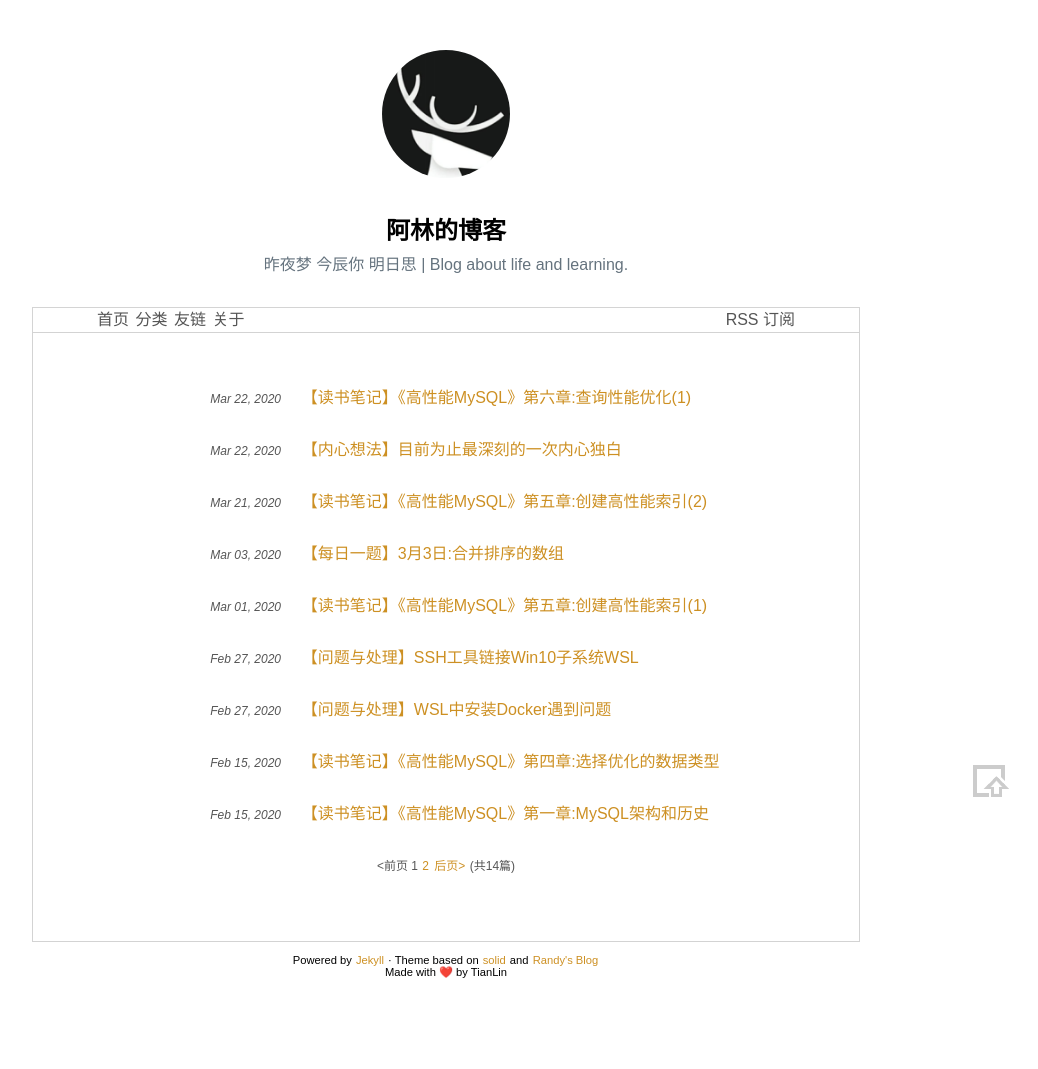
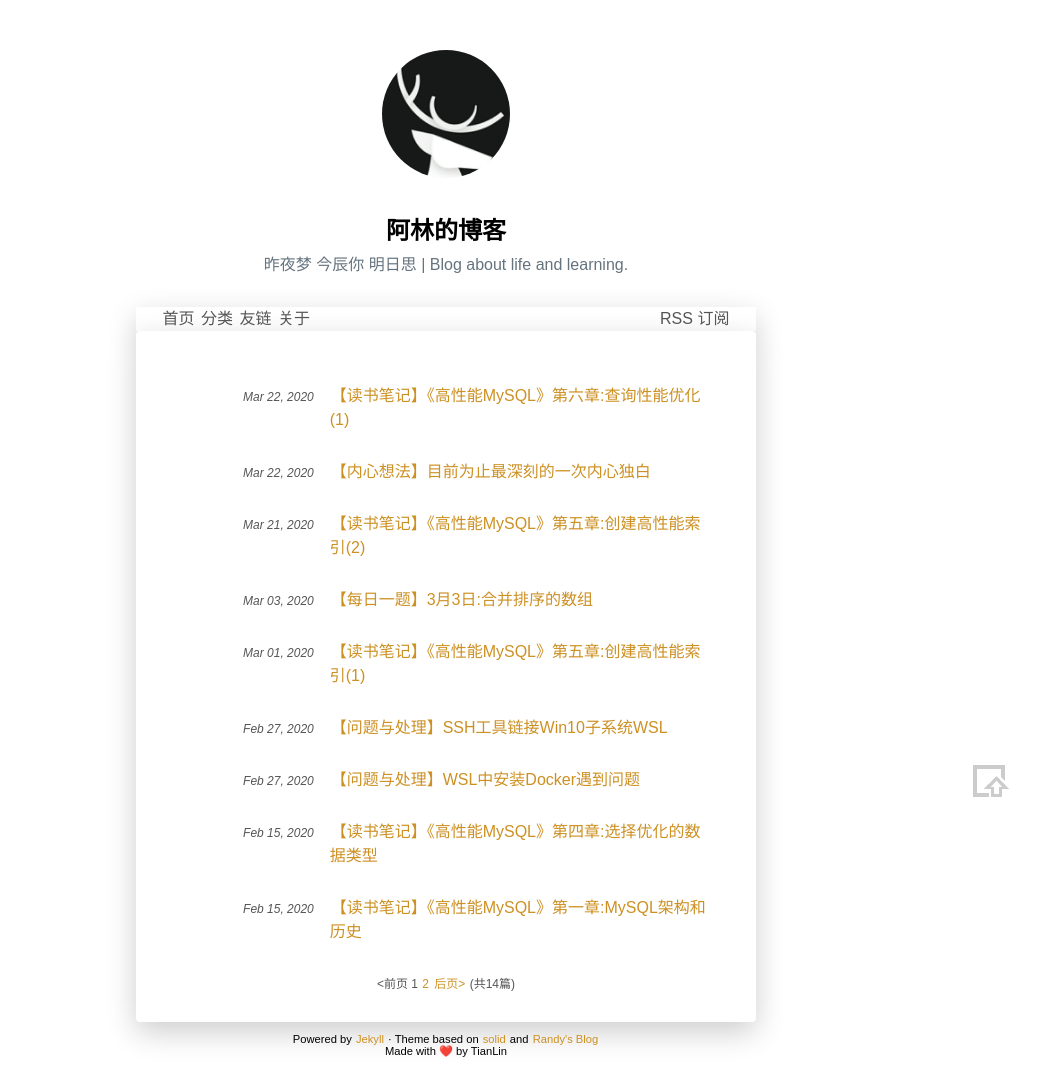
Before and after one commit to TroyLin0218/TroyLin0218.github.io, a Jekyll site: the page built from index.html, in a window 1280 px wide. Shown: the whole page, without its empty margins (194-1232 px from the left). Built offline with Jekyll 4.4.1, drawn with Linux system fonts in a browser that asks for light colours; the list of posts is cut into pages by our own code; comment, search, counter and statistics services are not loaded; before the commit the page ends 990 px from its top, so only the background shows below that.

Commit message:
更新页面样式
更新页面样式

```diff
--- a/css/default.css
+++ b/css/default.css
@@ -8,10 +8,12 @@ body {
 
 div.main {
     margin: auto;
-  padding: 2% 5% 5% 5%;
-  width: 700px;
+    padding: 2%;
+    width: 45%;
     line-height: 150%;
-  border: 1px solid LightGrey;
+    border-radius: 4px;
+    box-shadow: 0 10px 30px rgba(0,0,0,0.2);
+    background-color: #fff;
 }
 
 H1, H2, H3, H4 {
@@ -137,15 +139,14 @@ div.nav a:hover {
 }
 
 div.nav {
-  border-top: 1px solid #d4d4d4;
-  border-left: 1px solid #d4d4d4;
-  border-right: 1px solid #d4d4d4;
     margin: auto;
-  padding: 0 5% 0 5%;
-  width: 700px;
+    padding: 0 2%;
+    width: 45%;
     height: 1.5em;
     line-height: 150%;
     font-size: 1em;
+    box-shadow: 0 10px 30px rgba(0,0,0,0.2);
+    background-color: #fff;
 }
 
 div.nav_rss {
```
Lines whose indentation alone changed are shown as unchanged.
